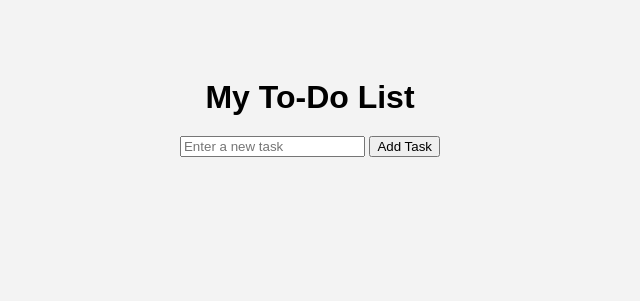
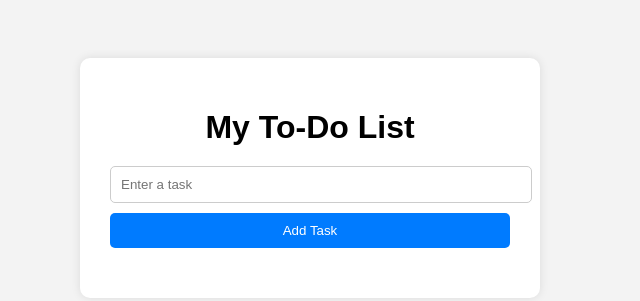
Before and after one commit to iriho24/dynamic-to-do-list-js, a plain HTML site: page index.html in a window 1280 px wide. Shown: the whole page, without its empty margins (330-970 px from the left). Drawn offline with Linux system fonts and the light colour scheme.

Commit message:
Update index.html

```diff
--- a/index.html
+++ b/index.html
@@ -1,19 +1,21 @@
 <!DOCTYPE html>
 <html lang="en">
 <head>
-    <meta charset="UTF-8">
-    <title>To-Do List Application</title>
-    <link rel="stylesheet" href="styles.css">
+  <meta charset="UTF-8" />
+  <meta name="viewport" content="width=device-width, initial-scale=1.0"/>
+  <title>To-Do List</title>
+  <link rel="stylesheet" href="styles.css" />
 </head>
 <body>
-    <div id="todo-app">
-        <h1>My To-Do List</h1>
-        <input type="text" id="task-input" placeholder="Enter a new task">
-        <button id="add-task-btn">Add Task</button>
-        <ul id="task-list">
-            <!-- Tasks will appear here -->
-        </ul>
+  <div class="container">
+    <h1>My To-Do List</h1>
+    <div class="input-section">
+      <input type="text" id="taskInput" placeholder="Enter a task" />
+      <button id="addButton">Add Task</button>
     </div>
-    <script src="script.js"></script>
+    <ul id="taskList"></ul>
+  </div>
+
+  <script src="script.js"></script>
 </body>
 </html>
```
